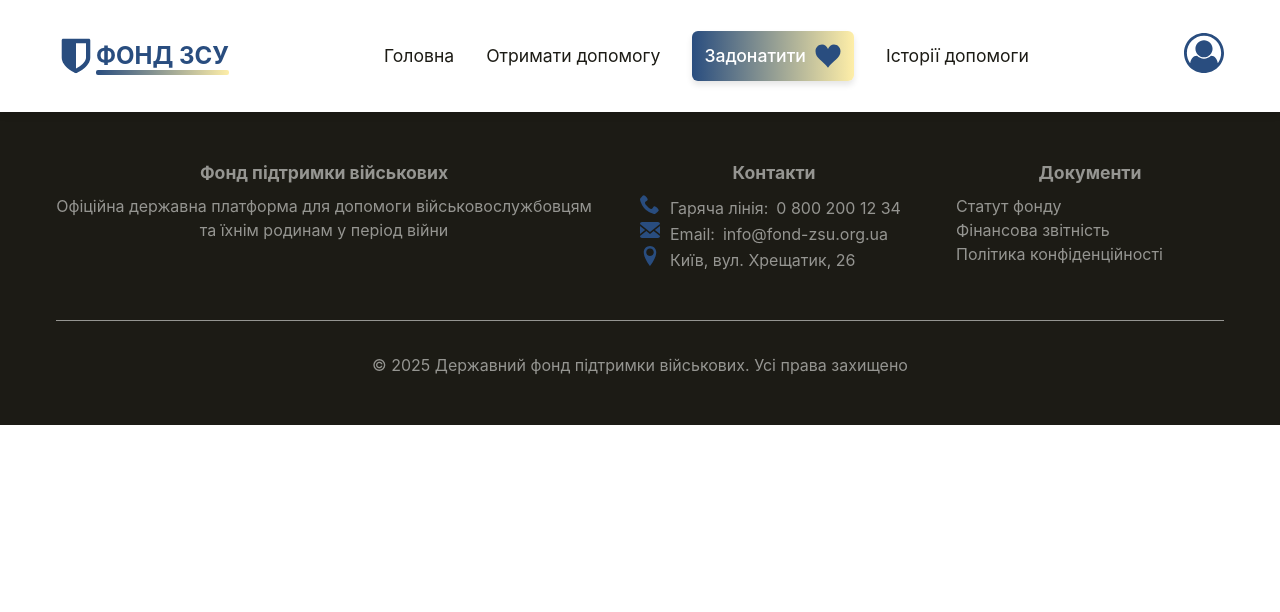
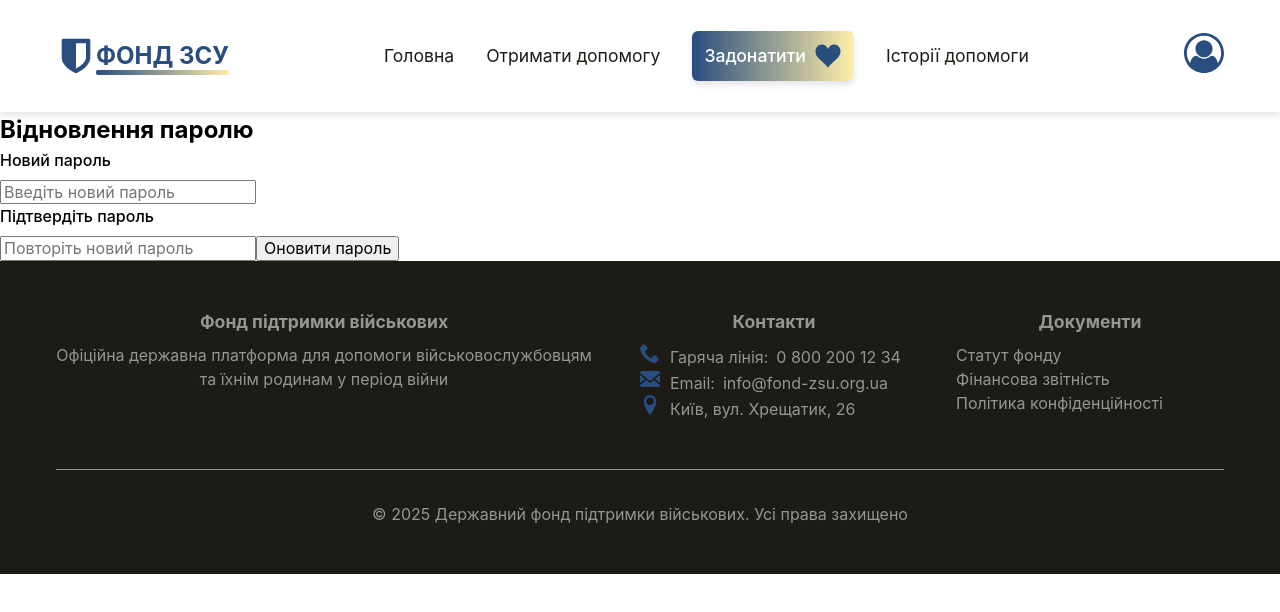
Before and after one commit to HannaTkachenko2204/support-fund-front, a React (Vite) app: page /reset-password in a window 1280 px wide. Shown: the top 612 px of the page. Built offline with nearby package versions, Linux system fonts and the light colour scheme; no server answers.

Commit message:
ResetPasswordPage

```diff
--- a/src/components/App/App.tsx
+++ b/src/components/App/App.tsx
@@ -8,6 +8,7 @@ import HomePage from '../../pages/HomePage/HomePage';
 import SignInPage from '../../pages/SignInPage/SignInPage';
 import SignUpPage from '../../pages/SignUpPage/SignUpPage';
 import ProfilePage from '../../pages/ProfilePage/ProfilePage';
+import ResetPasswordPage from '../../pages/ResetPasswordPage/ResetPasswordPage';
 
 function App() {
   return (
@@ -22,6 +23,7 @@ function App() {
           <Route path="/signin" element={<SignInPage />} />
           <Route path="/signup" element={<SignUpPage />} />
           <Route path="/profile" element={<ProfilePage />} />
+          <Route path="/reset-password" element={<ResetPasswordPage />} />
         </Routes>
       </main>
       <Footer />
--- a/src/components/Modal/Modal.module.css
+++ b/src/components/Modal/Modal.module.css
@@ -21,15 +21,10 @@
     /* animation: dropdown 0.3s ease-out; */
     border-radius: 0.375rem;
     border: 1px solid #294d7f;
-    margin-left: 0.5rem;
-    margin-right: 0.5rem;
+    margin-left: 1rem;
+    margin-right: 1rem;
+    width: 400px;
   }
-
-  @media (min-width: 420px) {
-    .modal {
-        min-width: 400px;
-    }
-}
 
   .closeBtn {
     position: absolute;
--- /dev/null
+++ b/src/pages/ResetPasswordPage/ResetPasswordPage.tsx
@@ -0,0 +1,77 @@
+import { FC, useState } from 'react';
+import { useLocation, useNavigate } from 'react-router-dom';
+import s from './ResetPasswordPage.module.css';
+import { ResetPasswordPageProps } from './ResetPasswordPageTypes';
+import { fetchBase } from '../../utils/api';
+
+const ResetPasswordPage: FC<ResetPasswordPageProps> = () => {
+  const [password, setPassword] = useState('');
+  const [confirmPassword, setConfirmPassword] = useState('');
+
+  const location = useLocation();
+  const navigate = useNavigate();
+
+  const query = new URLSearchParams(location.search);
+  const token = query.get('token') || '';
+
+  const handleSubmit = async (e: React.FormEvent<HTMLFormElement>) => {
+    e.preventDefault();
+    if (!token) {
+      alert('Відсутній токен для відновлення паролю.');
+      return;
+    }
+    if (password !== confirmPassword) {
+      alert('Паролі не співпадають.');
+      return;
+    }
+    try {
+      const response = await fetchBase('/auth/reset-password', {
+        method: 'POST',
+        body: JSON.stringify({ token, newPassword: password }),
+      });
+
+      if (!response.ok) {
+        const data = await response.json();
+        alert(data.message || 'Помилка при оновленні паролю.');
+      } else {
+        alert('Пароль успішно оновлено! Перенаправлення...');
+        setTimeout(() => navigate('/signin'), 3000);
+      }
+    } catch {
+      alert('Помилка мережі, спробуйте пізніше.');
+    }
+  };
+
+  return (
+    <section className={s.container}>
+      <h2>Відновлення паролю</h2>
+      <form className={s.form} onSubmit={handleSubmit}>
+        <label htmlFor="password">Новий пароль</label>
+        <input
+          id="password"
+          type="password"
+          value={password}
+          onChange={(e) => setPassword(e.target.value)}
+          placeholder="Введіть новий пароль"
+          required
+        />
+
+        <label htmlFor="confirmPassword">Підтвердіть пароль</label>
+        <input
+          id="confirmPassword"
+          type="password"
+          value={confirmPassword}
+          onChange={(e) => setConfirmPassword(e.target.value)}
+          placeholder="Повторіть новий пароль"
+          required
+        />
+
+        <button type="submit" className={s.submitBtn}>
+          Оновити пароль
+        </button>
+      </form>
+    </section>
+  );
+};
+
+export default ResetPasswordPage;
--- /dev/null
+++ b/src/pages/ResetPasswordPage/ResetPasswordPageTypes.ts
@@ -0,0 +1 @@
+export interface ResetPasswordPageProps {}
--- a/src/pages/SignInPage/SignInPage.tsx
+++ b/src/pages/SignInPage/SignInPage.tsx
@@ -54,12 +54,25 @@ const SignInPage: FC<SignInPageProps> = () => {
     // TODO: Google OAuth redirect / popup
   };
 
-  const handleRecoverPassword = (e: React.FormEvent<HTMLFormElement>) => {
+  const handleRecoverPassword = async (e: React.FormEvent<HTMLFormElement>) => {
     e.preventDefault();
-    console.log('Send recovery email to:', recoveryEmail);
-    alert(`Пароль надіслано!`);
-    // TODO: виклик API на відновлення пароля
-    setIsModalOpen(false);
+    try {
+      const response = await fetchBase('/auth/forgot-password', {
+        method: 'POST',
+        body: JSON.stringify({ email: recoveryEmail }),
+      });
+
+      if (!response.ok) {
+        const errorData = await response.json();
+        alert(errorData.message || 'Помилка при відновленні паролю');
+        return;
+      }
+
+      alert('Лист з інструкціями надіслано на вашу пошту');
+      setIsModalOpen(false);
+    } catch (error) {
+      alert('Помилка мережі, спробуйте пізніше');
+    }
   };
 
   const scrollToTop = useScrollToTop();
```
Also changed, not shown: src/pages/ResetPasswordPage/ResetPasswordPage.module.css (added).
